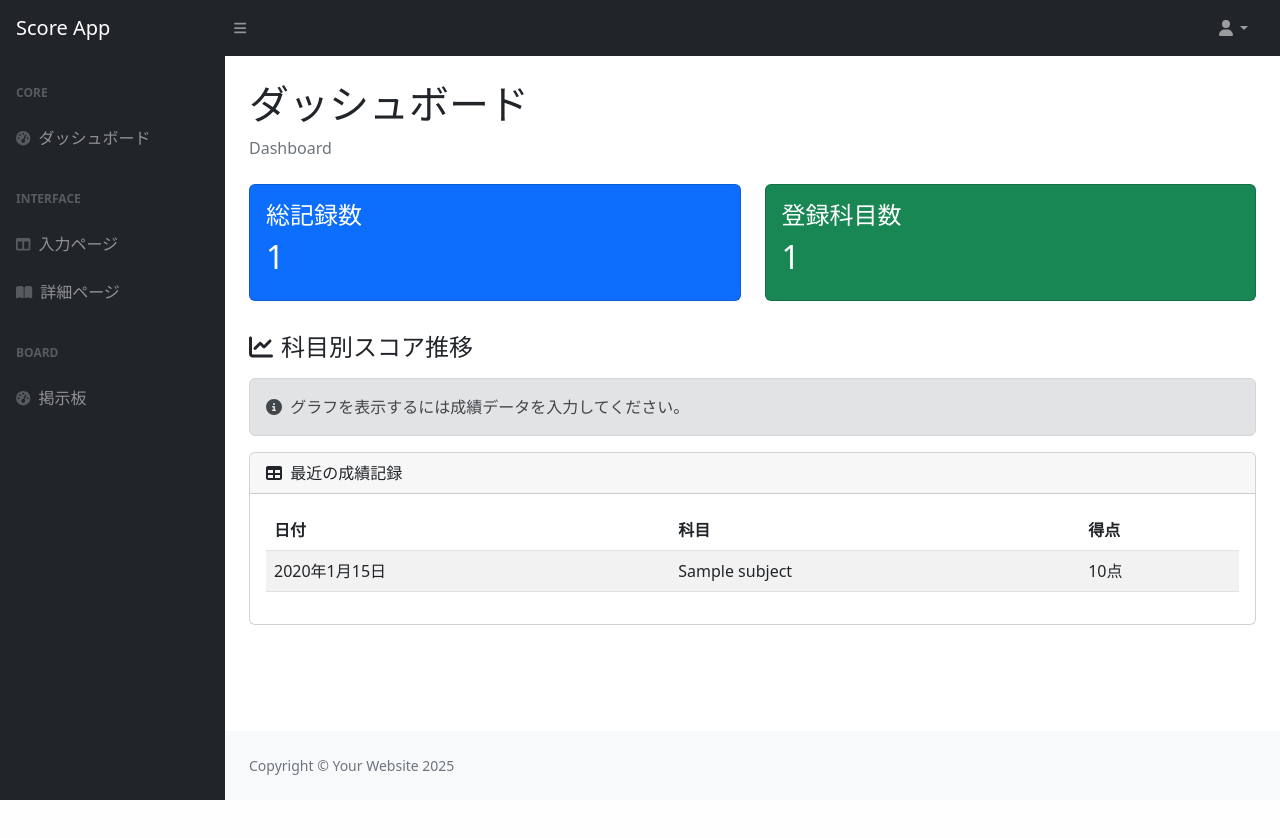
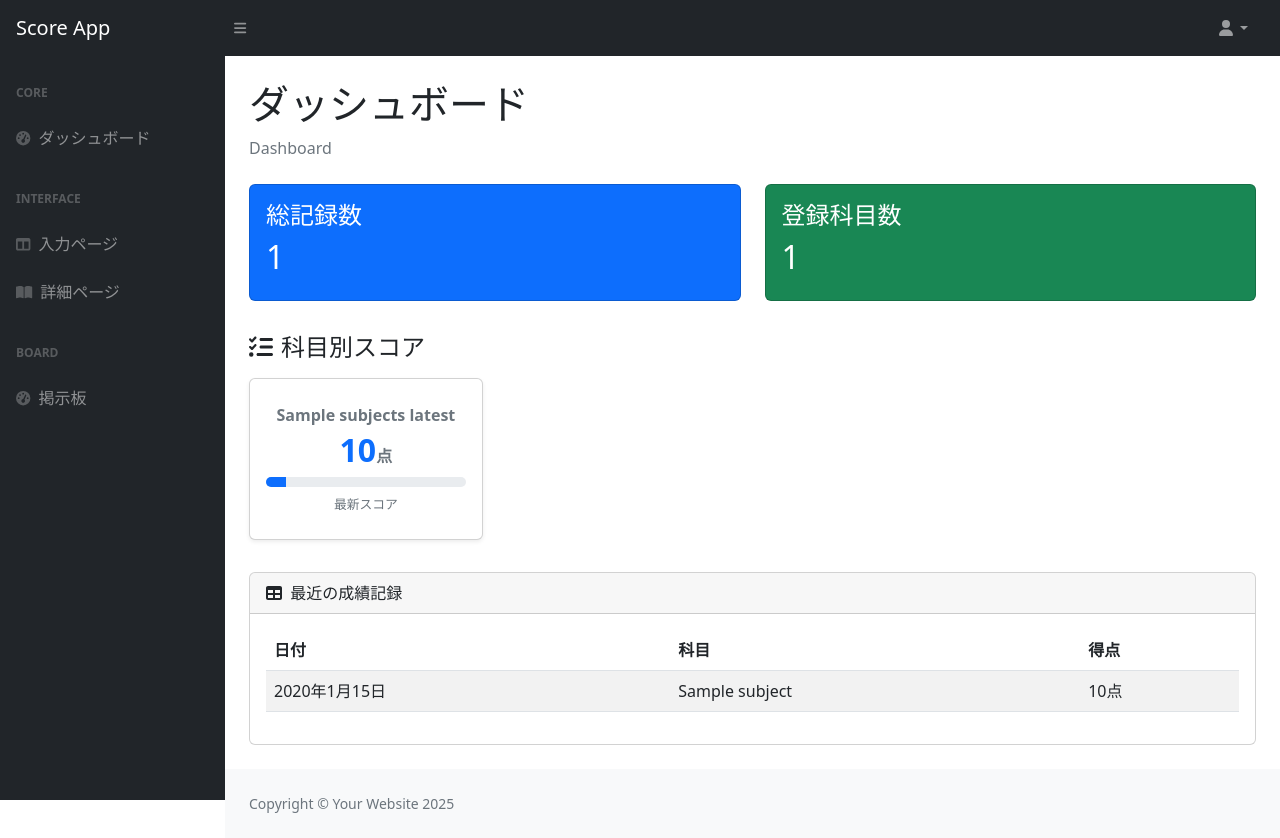
Before and after one commit to koshiro-y-0/scoreproject, a Django app: template score/templates/index.html in a window 1280 px wide. Before the commit the page ends 800 px from the top, so only its background shows below. Run offline with Django 4.2, Linux system fonts and the light colour scheme; tables that the repository leaves empty hold one stand-in row (values such as "Sample post"); the template is opened without the code that fills it: values that come from a table or form of the project are taken from there, most other values are stand-ins (such as "Sample title", 1, 10 or a date in 2020); some libraries are stand-ins or nearby versions.

Commit message:
feat: ダッシュボードの科目表示をスコアカード形式に変更 (#2)
- 折れ線グラフを廃止し、科目ごとの最新スコアをカードで一覧表示
- スコアに応じてプログレスバーと色を変化（80点以上:緑/60点以上:黄/60点未満:赤）
- カードクリックで科目別成績一覧へ遷移
- データなしの科目はグレーで表示

Co-authored-by: Claude Sonnet 4.6 <noreply@anthropic.com>

```diff
--- a/score/templates/index.html
+++ b/score/templates/index.html
@@ -32,18 +32,49 @@
         </div>
     </div>
 
-    <!-- 科目別スコア推移グラフ -->
-    <h4 class="mt-2 mb-3"><i class="fas fa-chart-line me-2"></i>科目別スコア推移</h4>
-    <div class="row" id="chart-container">
-        <!-- JavaScriptで動的に生成 -->
+    <!-- 科目別スコア一覧 -->
+    <h4 class="mt-2 mb-3"><i class="fas fa-list-check me-2"></i>科目別スコア</h4>
+    {% if subjects_latest %}
+    <div class="row">
+        {% for s in subjects_latest %}
+        <div class="col-xl-3 col-md-4 col-sm-6 mb-4">
+            <a href="{% url 'score:subject_detail' s.id %}" class="text-decoration-none">
+                <div class="card h-100 shadow-sm">
+                    <div class="card-body text-center py-4">
+                        <p class="text-muted mb-1 fw-bold">{{ s.name }}</p>
+                        {% if s.score is not None %}
+                            <h2 class="fw-bold text-{{ s.bar_color }} mb-2">{{ s.score }}<small class="fs-6 text-muted">点</small></h2>
+                            <div class="progress" style="height: 10px;">
+                                <div class="progress-bar bg-{{ s.bar_color }}"
+                                     role="progressbar"
+                                     style="width: {{ s.score }}%;"
+                                     aria-valuenow="{{ s.score }}"
+                                     aria-valuemin="0"
+                                     aria-valuemax="100">
+                                </div>
+                            </div>
+                            <p class="text-muted mt-2 mb-0" style="font-size: 0.8rem;">最新スコア</p>
+                        {% else %}
+                            <h2 class="fw-bold text-secondary mb-2">--<small class="fs-6 text-muted">点</small></h2>
+                            <div class="progress" style="height: 10px;">
+                                <div class="progress-bar bg-secondary" role="progressbar" style="width: 0%;"></div>
+                            </div>
+                            <p class="text-muted mt-2 mb-0" style="font-size: 0.8rem;">データなし</p>
+                        {% endif %}
+                    </div>
+                </div>
+            </a>
+        </div>
+        {% endfor %}
     </div>
-    <!-- データなしメッセージ（初期非表示） -->
-    <div id="no-chart-message" class="alert alert-secondary d-none" role="alert">
-        <i class="fas fa-info-circle me-1"></i> グラフを表示するには成績データを入力してください。
+    {% else %}
+    <div class="alert alert-secondary">
+        <i class="fas fa-info-circle me-1"></i> 科目が登録されていません。
     </div>
+    {% endif %}
 
     <!-- 最近の成績記録 -->
-    <div class="card mb-4 mt-3">
+    <div class="card mb-4 mt-2">
         <div class="card-header">
             <i class="fas fa-table me-1"></i>
             最近の成績記録
@@ -75,101 +106,3 @@
     </div>
 </div>
 {% endblock contents %}
-
-<!-- Chart.js 読み込み後に実行されるスクリプト -->
-{% block extra_scripts %}
-<script>
-(function () {
-    // Djangoビューから渡されたJSON文字列をパース
-    var subjectsData = {{ subjects_chart_data|safe }};
-
-    var container = document.getElementById('chart-container');
-    var noDataMsg = document.getElementById('no-chart-message');
-
-    if (!subjectsData || subjectsData.length === 0) {
-        // データがない場合はメッセージを表示
-        noDataMsg.classList.remove('d-none');
-        return;
-    }
-
-    // 科目ごとにカードとグラフを生成
-    subjectsData.forEach(function (subject, index) {
-        // カラム要素を作成（2列レイアウト）
-        var col = document.createElement('div');
-        col.className = 'col-xl-6 col-md-12 mb-4';
-
-        // カード要素を作成
-        col.innerHTML =
-            '<div class="card shadow-sm h-100">' +
-                '<div class="card-header d-flex align-items-center">' +
-                    '<i class="fas fa-chart-line me-2"></i>' +
-                    '<strong>' + subject.subject_name + '</strong>' +
-                    '<span class="ms-auto badge bg-secondary">' + subject.data.length + '件</span>' +
-                '</div>' +
-                '<div class="card-body">' +
-                    '<canvas id="chart-' + index + '" height="160"></canvas>' +
-                '</div>' +
-            '</div>';
-
-        container.appendChild(col);
-
-        // Chart.js 2.x でラインチャートを描画
-        var ctx = document.getElementById('chart-' + index).getContext('2d');
-        new Chart(ctx, {
-            type: 'line',
-            data: {
-                labels: subject.labels,
-                datasets: [{
-                    label: subject.subject_name,
-                    data: subject.data,
-                    backgroundColor: subject.bg_color,
-                    borderColor: subject.border_color,
-                    borderWidth: 2,
-                    pointRadius: 4,
-                    pointHoverRadius: 6,
-                    fill: true,
-                    lineTension: 0.3
-                }]
-            },
-            options: {
-                responsive: true,
-                maintainAspectRatio: true,
-                scales: {
-                    yAxes: [{
-                        ticks: {
-                            min: 0,
-                            max: 100,
-                            stepSize: 20,
-                            callback: function (value) {
-                                return value + '点';
-                            }
-                        },
-                        gridLines: {
-                            color: 'rgba(0,0,0,0.05)'
-                        }
-                    }],
-                    xAxes: [{
-                        ticks: {
-                            maxTicksLimit: 8
-                        },
-                        gridLines: {
-                            display: false
-                        }
-                    }]
-                },
-                legend: {
-                    display: false
-                },
-                tooltips: {
-                    callbacks: {
-                        label: function (tooltipItem) {
-                            return tooltipItem.yLabel + '点';
-                        }
-                    }
-                }
-            }
-        });
-    });
-})();
-</script>
-{% endblock extra_scripts %}
```
Also changed, not shown: score/views.py (+25 -34 lines).
